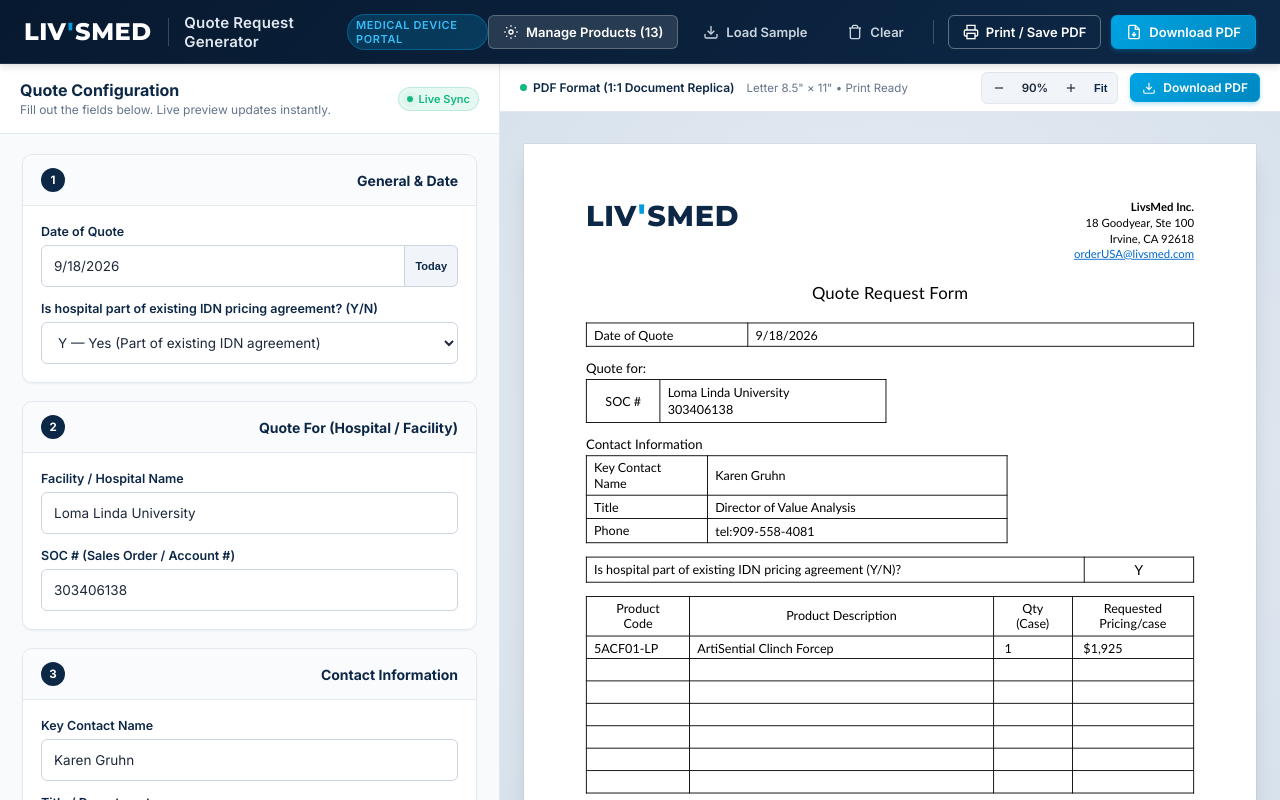
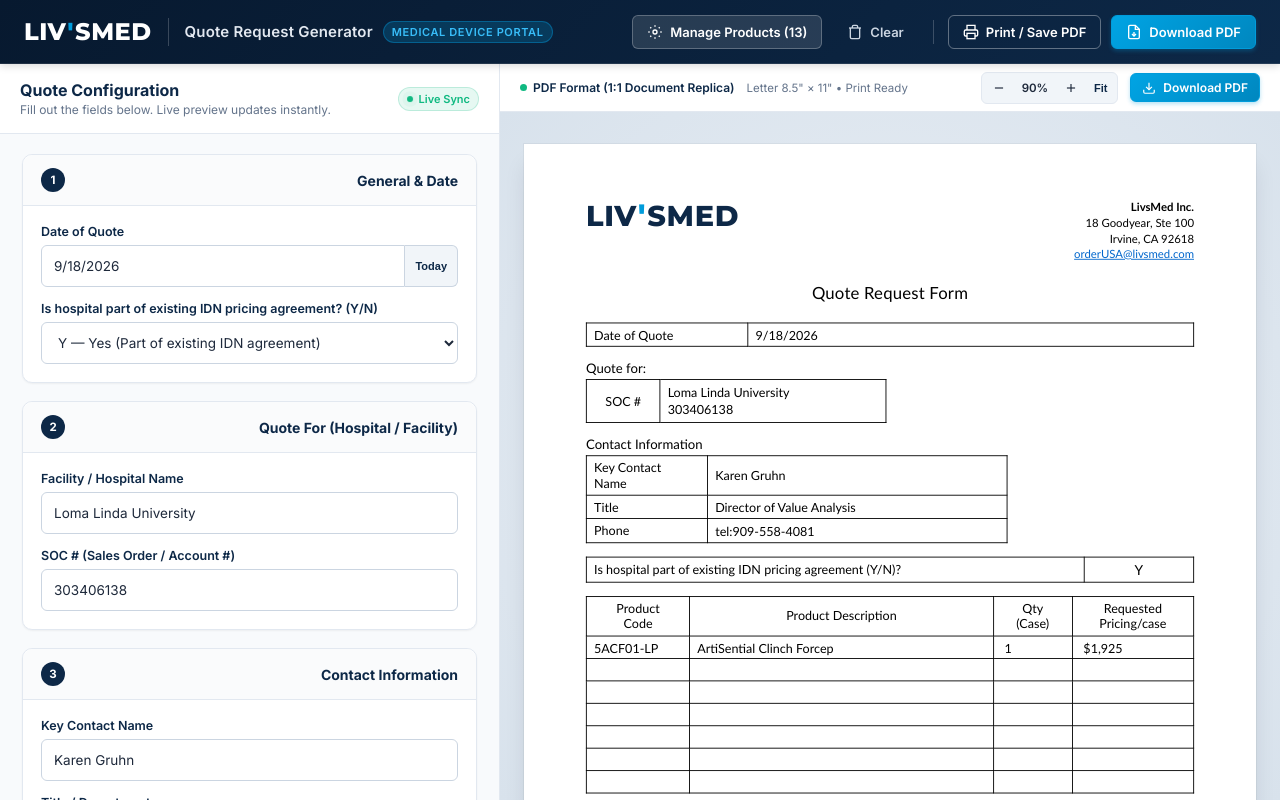
Before and after one commit to youngjk9-yz/Livsmed, a website built with Vite: page index.html in a window 1280 px wide. Built offline with nearby package versions, Linux system fonts and the light colour scheme.

Commit message:
Remove Load Sample button from top nav

```diff
--- a/index.html
+++ b/index.html
@@ -31,15 +31,6 @@
               <circle cx="12" cy="12" r="3"/>
             </svg>
             <span>Manage Products (<span id="catalog-count-badge">13</span>)</span>
-          </button>
-
-          <button id="btn-load-sample" class="btn btn-ghost" title="Load sample quote from Loma Linda University">
-            <svg class="btn-icon" viewBox="0 0 24 24" fill="none" stroke="currentColor" stroke-width="2">
-              <path d="M21 15v4a2 2 0 0 1-2 2H5a2 2 0 0 1-2-2v-4"/>
-              <polyline points="7 10 12 15 17 10"/>
-              <line x1="12" y1="15" x2="12" y2="3"/>
-            </svg>
-            <span>Load Sample</span>
           </button>
 
           <button id="btn-clear-form" class="btn btn-ghost" title="Clear all input fields">
--- a/src/main.js
+++ b/src/main.js
@@ -209,7 +209,8 @@
     updateLivePreview();
   });
 
-  // Load Sample & Clear Form
+  // Clear Form
+  if (dom.btnLoadSample) {
     dom.btnLoadSample.addEventListener('click', () => {
       state = {
         ...state,
@@ -220,6 +221,7 @@
       updateLivePreview();
       showToast('Loaded Loma Linda University quote sample', 'success');
     });
+  }
 
   dom.btnClearForm.addEventListener('click', () => {
     state.quoteDate = '';
```
Lines whose indentation alone changed are shown as unchanged.
